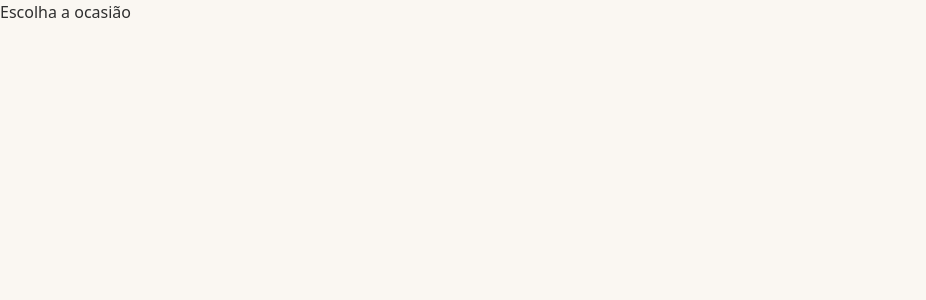
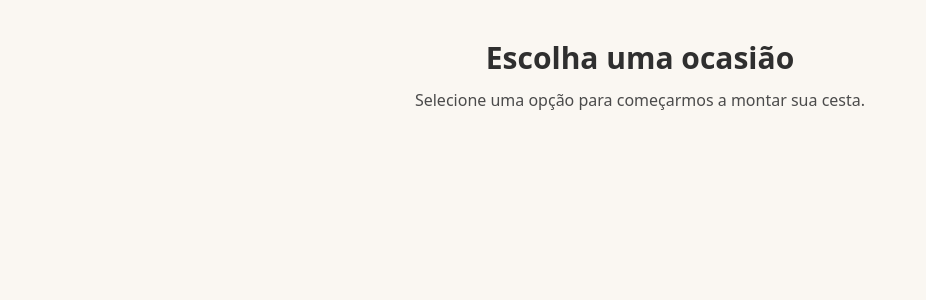
Before and after one commit to bertiGrazi/projetocestasdacica, a Next.js app: page /occasions in a window 1280 px wide. Shown: the top 300 px of the page, without its empty margins (0-926 px from the left). Built offline with nearby package versions, Linux system fonts and the light colour scheme; a web font is replaced by a local one.

Commit message:
start occasions page layout

```diff
--- a/src/app/occasions/page.tsx
+++ b/src/app/occasions/page.tsx
@@ -1,9 +1,10 @@
 import { PageLayout } from "@/src/components/layout/page-layout";
+import OccasionsPageContent from "@/src/components/occasions/occasions-page-content";
 
 export default function OccasionsPage() {
   return (
     <PageLayout>
-      <h1>Escolha a ocasião</h1>
+      <OccasionsPageContent />
     </PageLayout>
   );
 }
--- /dev/null
+++ b/src/components/occasions/occasions-page-content.tsx
@@ -0,0 +1,20 @@
+import { Container } from "@/src/components/layout/container";
+import { PageLayout } from "@/src/components/layout/page-layout";
+
+export default function OccasionsPageContent() {
+  return (
+    <PageLayout>
+      <Container className="py-10">
+        <header className="text-center">
+          <h1 className="text-3xl font-semibold">
+            Escolha uma ocasião
+          </h1>
+
+          <p className="mt-3 text-base text-text-secondary">
+            Selecione uma opção para começarmos a montar sua cesta.
+          </p>
+        </header>
+      </Container>
+    </PageLayout>
+  );
+}
```
